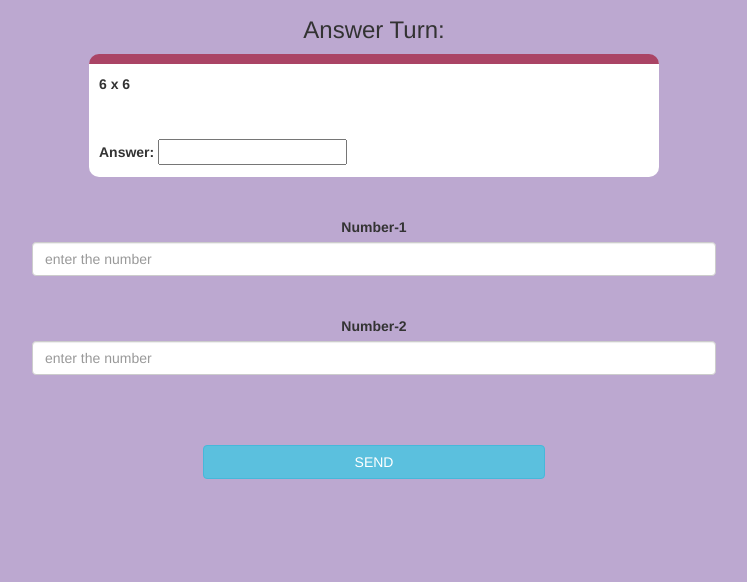
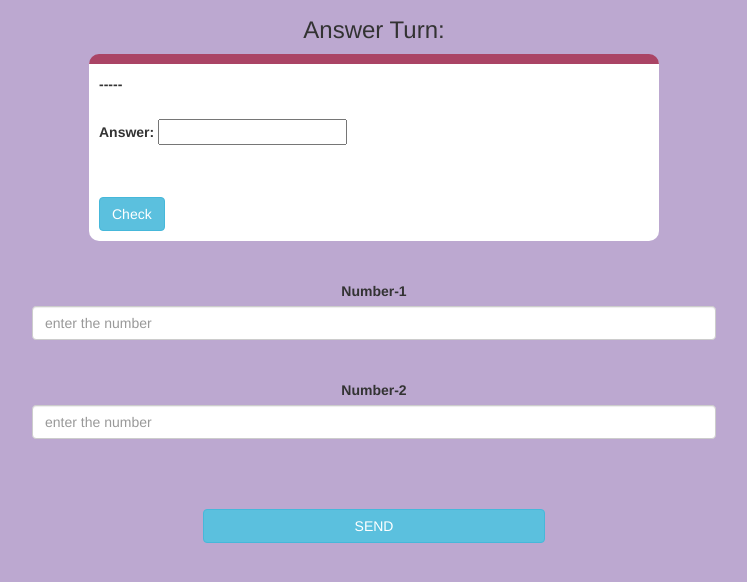
Before and after one commit to Mrinal-Joshi/Math-quiz-pt.2, a plain HTML site: page quiz_page.html in a window 1280 px wide. Shown: the part 142-724 px from the top of the page, without its empty margins (266-1013 px from the left). Drawn offline with nearby package versions, Linux system fonts and the light colour scheme.

Commit message:
Add files via upload

```diff
--- a/quiz_page.html
+++ b/quiz_page.html
@@ -25,14 +25,16 @@
 		<h3 id="answer_turn">Answer Turn: </h3>
 
 		<div id="output" class="col-lg-6">
-           <label id="question">6 x 6</label>
+           <label id="question">-----</label>
 
-            <br>
             <br>
             <br>
 
             <label>Answer: </label>
             <input type="number">
+            <br>
+            <button id="check" class="btn btn-info">Check</button>
+
         </div>
 
 
```
